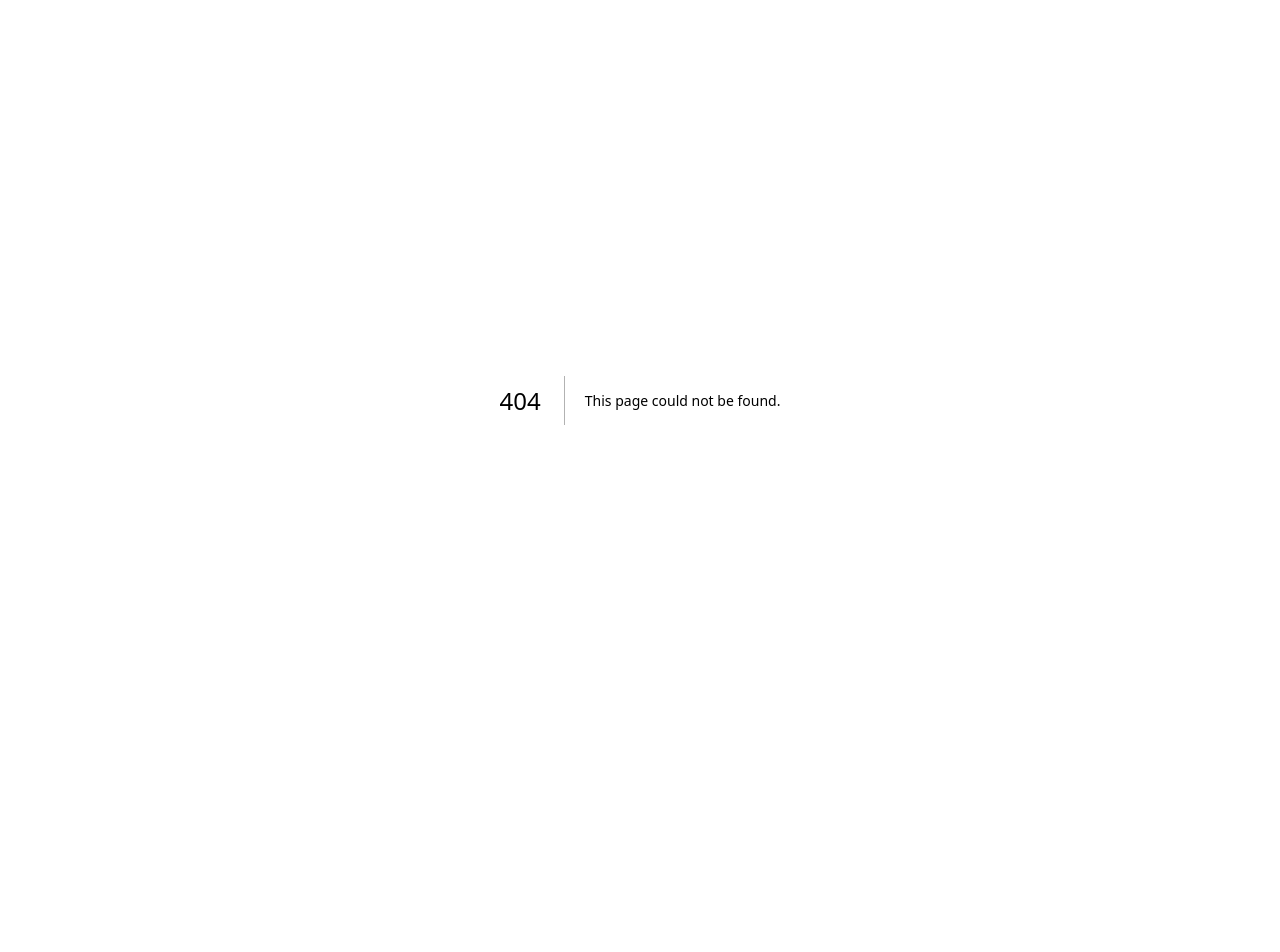
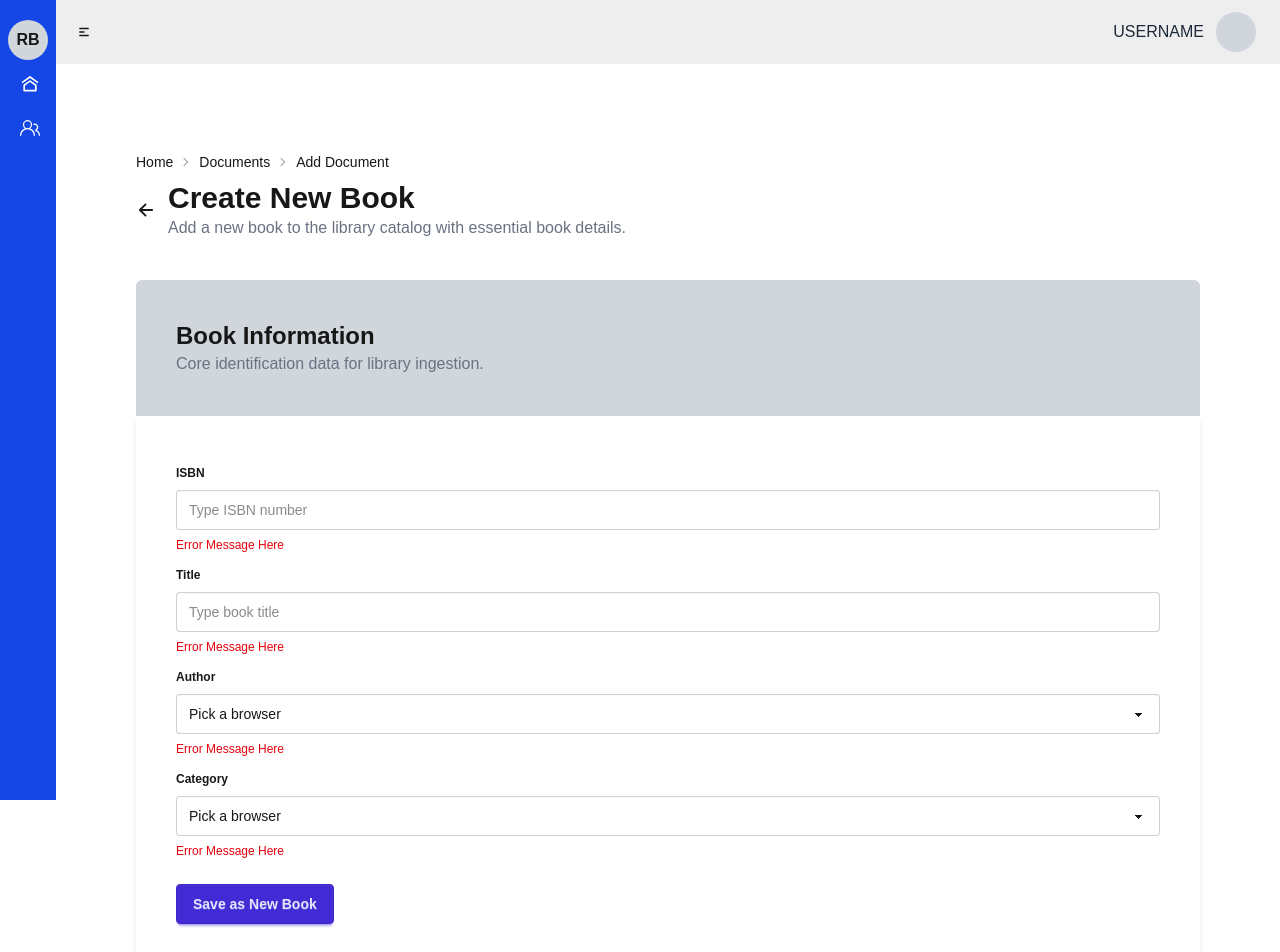
Before and after one commit to masdefry/backend-web-development-40, a Next.js app in the folder library-app/: page /dashboard/books/create in a window 1280 px wide. Before the commit this address had no page. Shown: the top 952 px of the page. Before the commit the page ends 800 px from the top, so only its background shows below. Built offline with nearby package versions, Linux system fonts and the light colour scheme.

Commit message:
day10: create book page

```diff
--- /dev/null
+++ b/library-app/src/app/(admin)/dashboard/books/create/page.tsx
@@ -0,0 +1,84 @@
+import { IoArrowBack } from 'react-icons/io5';
+
+export default function CreateBookPage() {
+  return (
+    <>
+      <div className='p-10'>
+        <div className='breadcrumbs text-sm'>
+          <ul>
+            <li>
+              <a>Home</a>
+            </li>
+            <li>
+              <a>Documents</a>
+            </li>
+            <li>Add Document</li>
+          </ul>
+        </div>
+        <div className='flex items-center gap-3'>
+          <IoArrowBack className='text-xl' />
+          <div>
+            <h1 className='text-3xl font-bold'>Create New Book</h1>
+            <p className='text-gray-500'>
+              Add a new book to the library catalog with essential book details.
+            </p>
+          </div>
+        </div>
+
+        {/* Section Form */}
+        <div className='mt-10'>
+          <div className='bg-gray-300 p-10 rounded-t-md'>
+            <h1 className='text-2xl font-bold'>Book Information</h1>
+            <p className='text-gray-500'>
+              Core identification data for library ingestion.
+            </p>
+          </div>
+          <form className='p-10 shadow-md'>
+            <fieldset className='fieldset'>
+              <legend className='fieldset-legend'>ISBN</legend>
+              <input
+                type='text'
+                className='input w-full'
+                placeholder='Type ISBN number'
+              />
+              <p className='label text-red-600'>Error Message Here</p>
+            </fieldset>
+            <fieldset className='fieldset'>
+              <legend className='fieldset-legend'>Title</legend>
+              <input
+                type='text'
+                className='input w-full'
+                placeholder='Type book title'
+              />
+              <p className='label text-red-600'>Error Message Here</p>
+            </fieldset>
+            <fieldset className='fieldset w-full'>
+              <legend className='fieldset-legend'>Author</legend>
+              <select defaultValue='Pick a browser' className='select w-full'>
+                <option disabled={true}>Pick a browser</option>
+                <option>Chrome</option>
+                <option>FireFox</option>
+                <option>Safari</option>
+              </select>
+              <p className='label text-red-600'>Error Message Here</p>
+            </fieldset>
+            <fieldset className='fieldset w-full'>
+              <legend className='fieldset-legend'>Category</legend>
+              <select defaultValue='Pick a browser' className='select w-full'>
+                <option disabled={true}>Pick a browser</option>
+                <option>Chrome</option>
+                <option>FireFox</option>
+                <option>Safari</option>
+              </select>
+              <p className='label text-red-600'>Error Message Here</p>
+            </fieldset>
+            <div className='flex justify-end mt-5'></div>
+            <button type='submit' className='btn btn-primary'>
+              Save as New Book
+            </button>
+          </form>
+        </div>
+      </div>
+    </>
+  );
+}
```
